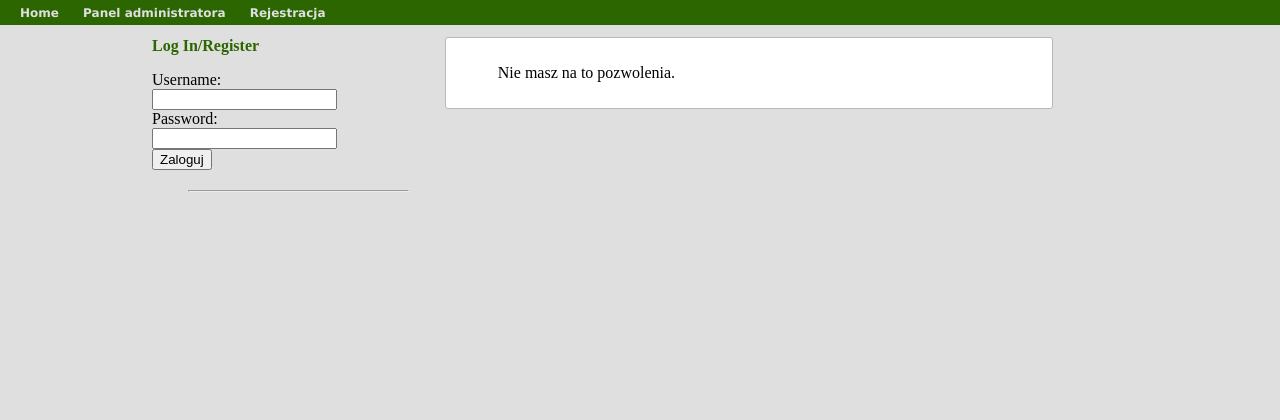
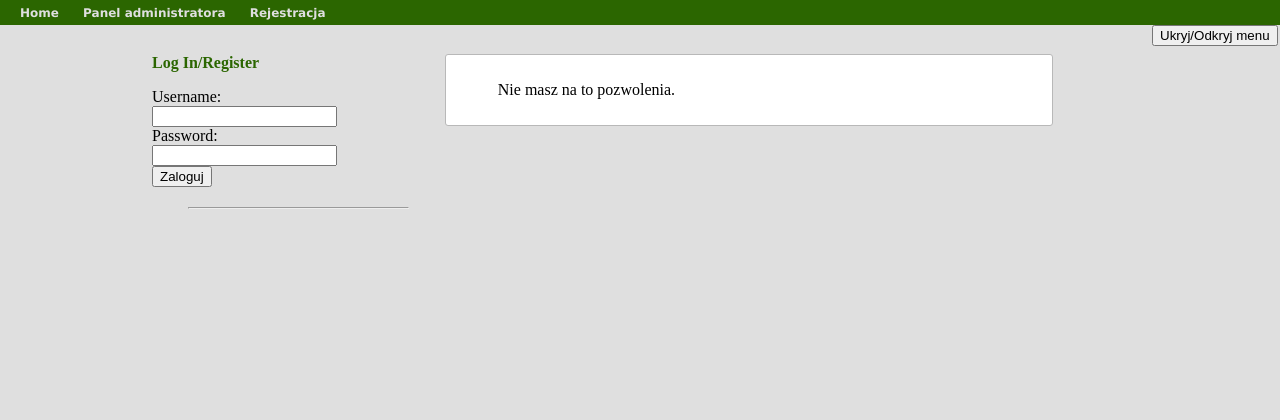
Before and after one commit to karlosos/StuckU, a PHP site: page /panel.php in a window 1280 px wide. Shown: the top 420 px of the page. Before the commit the page ends 192 px from the top, so only its background shows below. Run offline with PHP 8.4, Linux system fonts and the light colour scheme; data comes from the database, SQL or seed files in the repository; data that the repository does not hold is empty.

Commit message:
JavaScript 3

```diff
--- a/includes/nav.php
+++ b/includes/nav.php
@@ -5,6 +5,34 @@
  * @author Karol Dzialowski
  */
 ?>
-<nav>
-    <?php echo layout::getMenu() ?>
+<script>
+    /**
+    * Funkcja odkrywa/ukrywa widok kalkulatora delty
+    */
+   function odkryj_div()
+   {
+//       if (document.getElementById("nav").style.visibility == "hidden") {
+//           document.getElementById("nav").style.visibility = "visible";
+//       }
+//       else if (document.getElementById("nav").style.visibility == "visible") {
+//           document.getElementById("nav").style.visibility = "hidden";
+//       }
+
+       document.getElementById("nav").style.backgroundColor == "#02343F";
+
+       if (document.getElementById("nav").style.visibility == "hidden") {
+           document.getElementById("nav").style.visibility = "visible";
+        }
+       else if (document.getElementById("nav").style.visibility == "visible") {
+           document.getElementById("nav").style.visibility = "hidden";
+        }
+
+       console.log("test");
+
+   }
+
+</script>
+<nav id="nav">
+        <?php echo layout::getMenu() ?>
 </nav>
+    <button onclick="odkryj_div();">Ukryj/Odkryj menu</button>
--- a/styles/style.css
+++ b/styles/style.css
@@ -84,6 +84,10 @@ a {
     margin-left: 20px;
     color: #dfdfdf;
     font-weight: bold;
+}
+
+#nav {
+    visibility: visible;
 }
 
 /* Section */
```
